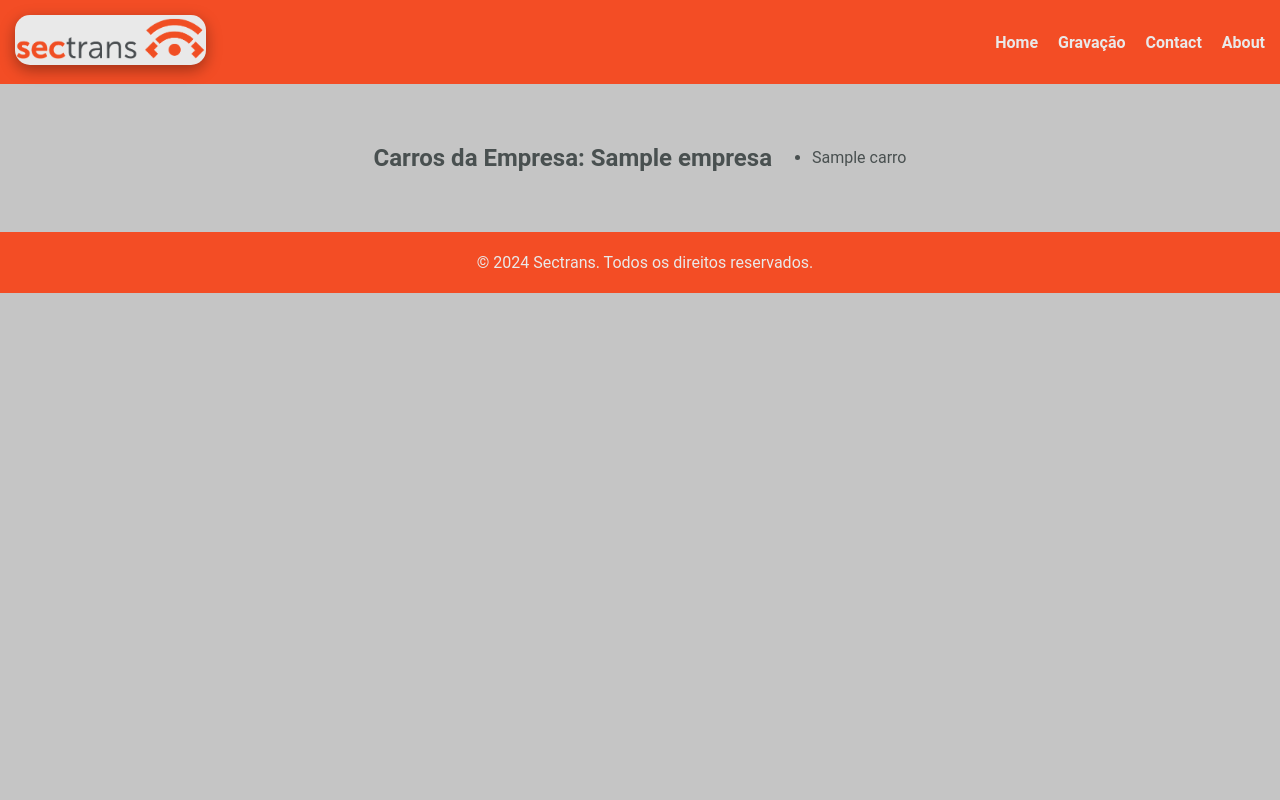
After one commit to dg-marins/sistemaSectrans, a Django app: page /empresas/1/carros/ in a window 1280 px wide. The commit adds this page. Run offline with Django 5.2, Linux system fonts and the light colour scheme; tables that the repository leaves empty hold one stand-in row (values such as "Sample post").

Commit message:
Exibindo carros da empresa

```diff
--- a/sectrans/urls.py
+++ b/sectrans/urls.py
@@ -1,7 +1,8 @@
 from django.urls import path
-from .views import selecionar_empresa, listar_empresas
+from . import views
 
 urlpatterns = [
-     path('selecionar-empresa/', selecionar_empresa, name='selecionar_empresa'),
-     path('empresas/', listar_empresas, name='listar_empresas'),
+     path('selecionar-empresa/', views.selecionar_empresa, name='selecionar_empresa'),
+     path('empresas/', views.listar_empresas, name='listar_empresas'),
+     path('empresas/<int:empresa_id>/carros/', views.listar_carros, name='listar_carros'),
 ]
--- a/sectrans/views.py
+++ b/sectrans/views.py
@@ -1,6 +1,7 @@
 # views.py
-from django.shortcuts import render
-from .models import Empresa
+from django.shortcuts import render, get_object_or_404
+from .models import Empresa, Carro
+from django.http import JsonResponse
 
 def selecionar_empresa(request):
     return render(request, 'selecionar_empresa.html')
@@ -8,3 +9,15 @@ def selecionar_empresa(request):
 def listar_empresas(request):
     empresas = Empresa.objects.all().order_by('nome')
     return render(request, 'selecionar_empresa.html', {'empresas': empresas})
+
+def listar_carros(request, empresa_id):
+    empresa = get_object_or_404(Empresa, id=empresa_id)
+
+    # Verificando se a requisição é AJAX
+    if request.headers.get('x-requested-with') == 'XMLHttpRequest':
+        carros = Carro.objects.filter(empresa_id=empresa_id).order_by('nome').values('id', 'nome')
+        return JsonResponse({'carros': list(carros)})
+
+    # Se não for uma requisição AJAX, renderiza o template normalmente
+    carros = Carro.objects.filter(empresa_id=empresa_id).order_by('nome')
+    return render(request, 'listar_carros.html', {'empresa': empresa, 'carros': carros})
--- /dev/null
+++ b/templates/listar_carros.html
@@ -0,0 +1,44 @@
+<!-- templates/listar_carros.html -->
+{% load static %}
+
+<!DOCTYPE html>
+<html lang="pt-br">
+<head>
+    <meta charset="UTF-8">
+    <meta name="viewport" content="width=device-width, initial-scale=1.0">
+    <title>Carros da Empresa</title>
+    <link rel="stylesheet" href="{% static 'styles/style.css' %}">
+</head>
+<body>
+    <div class="wrapper">
+        <header class="header">
+            <div class="header_logo_content">
+                <img src="{% static 'assets/logo_sectrans.png' %}" alt="logo_Sectrans">
+            </div>
+            <div class="header_page_top">
+                <ul class="header_page_top_navbar">
+                    <li class="header_page_top_navbar_item"><a href="#">Home</a></li>
+                    <li class="header_page_top_navbar_item"><a href="#">Gravação</a></li>
+                    <li class="header_page_top_navbar_item"><a href="#">Contact</a></li>
+                    <li class="header_page_top_navbar_item"><a href="#">About</a></li>
+                </ul>
+            </div>
+        </header>
+
+        <main class="principal">
+            <h2>Carros da Empresa: {{ empresa.nome }}</h2>
+            <ul>
+                {% for carro in carros %}
+                    <li>{{ carro.nome }}</li>
+                {% empty %}
+                    <li>Nenhum carro encontrado.</li>
+                {% endfor %}
+            </ul>
+        </main>
+
+        <footer class="footer">
+            <p>&copy; 2024 Sectrans. Todos os direitos reservados.</p>
+        </footer>
+    </div>
+</body>
+</html>
--- a/templates/selecionar_empresa.html
+++ b/templates/selecionar_empresa.html
@@ -29,7 +29,7 @@
             <div class="principal_conteudo_gravacao">
                 <h2>Gravação de Mídia</h2><br>
                 <label class="principal_conteudo_gravacao_labbels" for="empresas">Selecione uma empresa:</label>
-                <select class="principal_conteudo_gravacao_selects" id="empresas">
+                <select class="principal_conteudo_gravacao_selects" id="empresas" onchange="listarCarros(this.value)">
                     <option value="">Selecione a Empresa</option>
                     {% for empresa in empresas %}
                         <option value="{{ empresa.id }}">{{ empresa.nome }}</option>
```
Also changed, not shown: static/scripts/script.js (+3 -32 lines).
